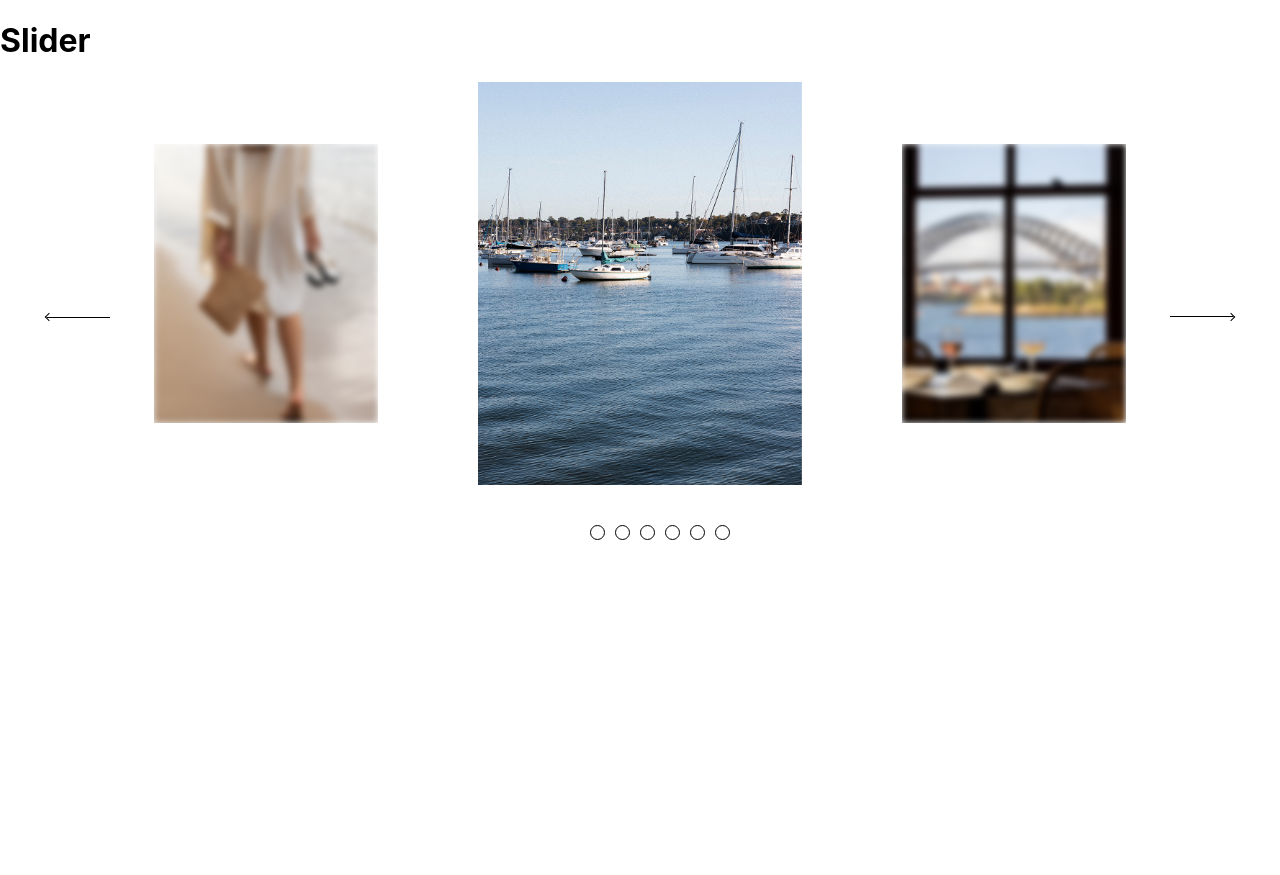
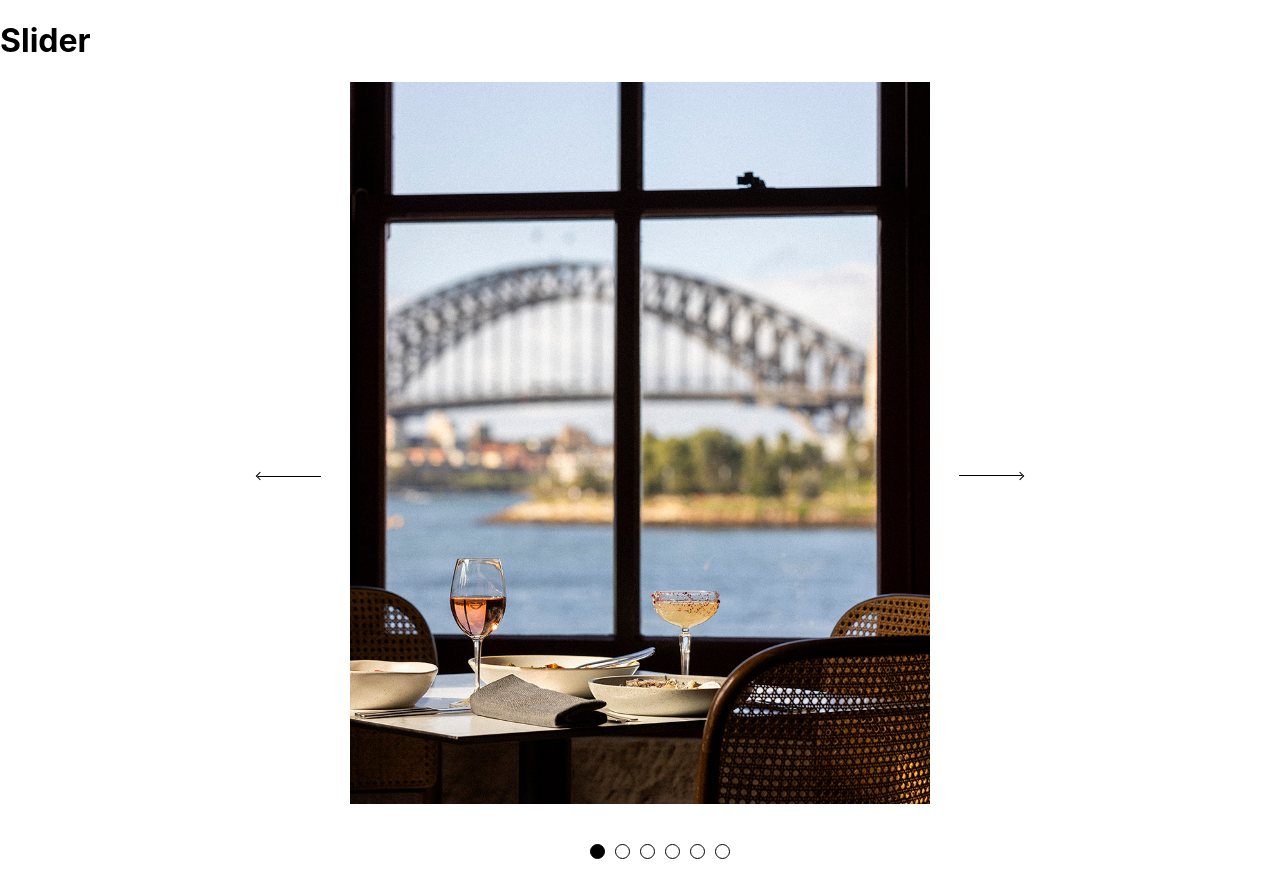
Before and after one commit to Bivektamu/fancySlider, a React (Create React App) app: page / in a window 1280 px wide. Before the commit the page ends 800 px from the top, so only its background shows below. Built offline with nearby package versions, Linux system fonts and the light colour scheme.

Commit message:
Control Navigation feauture done. Working on slide to show feature

```diff
--- a/src/App.js
+++ b/src/App.js
@@ -1,4 +1,3 @@
-import { useEffect, useRef, useState } from "react";
 import "./App.scss";
 
 
@@ -13,7 +12,7 @@ import FancySlider from "./component/FancySlider";
 
 function App() {
 
-  const [images, setImages] = useState([imgO, imgT, imgTh, imgF, imgFi, imgS])
+  const images = [imgO, imgT, imgTh, imgF, imgFi, imgS]
 
   return (
     <div className="App">
@@ -22,7 +21,7 @@ function App() {
       </header>
 
       <main>
-        <FancySlider images = {images} auto={true} timer={2000} transitionTime = {500} directionNav = {true} controlNav={true}  />
+        <FancySlider slideToShow={1} images = {images} auto={false} timer={2000} transitionTime = {500} directionNav = {true} controlNav={true}  />
       </main>
     </div>
   );
--- a/src/App.scss
+++ b/src/App.scss
@@ -5,10 +5,11 @@
 }
 
 #fancySlider {
-  padding-left: 12%;
-  padding-right: 12%;
+  padding-left: 110px;
+  padding-right: 110px;
   position: relative;
-
+  width: 800px;
+  margin: 0 auto;
   #wrapper {
     @include flex(center, space-between);
 
@@ -131,6 +132,23 @@
     }
   }
 
+  &.show_only_1 {
+    #wrapper > div {
+      width: 100%;
+      &#center {
+      padding-right: 0;
+      &:after {
+        display: none;
+      }
+      }
+      &#left, &#right {
+        display: none;
+        width: 0;
+        height: 0;
+      }
+    }
+  }
+
   .click_me {
     width: 66px;
     height: 14px;
@@ -210,6 +228,9 @@
           &:hover, &.active {
             background: black;
           }
+          &.active {
+            pointer-events: none;
+          }
         }
       }
     }
--- a/src/component/FancySlider.js
+++ b/src/component/FancySlider.js
@@ -10,10 +10,10 @@ const FancySlider = (props) => {
   const [leftSide, setLeftSide] = useState(null);
   const [counter, setCounter] = useState(0);
   const auto = props?.auto;
-  const directionNav = props?.directionNav
-  const controlNav = props?.controlNav
-  const [controller, setController] = useState(null)
-  const transitionTime = props.transitionTime? props.transitionTime : 500
+  const directionNav = props?.directionNav;
+  const controlNav = props?.controlNav;
+  const slideToShow = props?.slideToShow;
+  const transitionTime = props.transitionTime ? props.transitionTime : 500;
 
   useEffect(() => {
     if (!slider) {
@@ -23,8 +23,8 @@ const FancySlider = (props) => {
         initializeSlider();
       } else {
         if (auto) {
-          let c = counter
-          c=c+1
+          let c = counter;
+          c = c + 1;
 
           const sliderInterval = setInterval(() => {
             sliderLogic(c);
@@ -40,17 +40,18 @@ const FancySlider = (props) => {
     }
   }, [slider, stop, timer, leftSide, counter]);
 
+
+  ////////////////////////////////////////////////
   function initializeSlider() {
     let lS = document.createElement("div"),
       rightSide = document.createElement("div"),
       center = document.createElement("div"),
-      wrapper = document.createElement('div');
-
+      wrapper = document.createElement("div");
 
     // const newImgs = [l2, l1, ...images, f1, f2];
-    const newImgs = images
+    const newImgs = images;
 
-    wrapper.setAttribute('id', 'wrapper')
+    wrapper.setAttribute("id", "wrapper");
     lS.setAttribute("id", "left");
     center.setAttribute("id", "center");
     rightSide.setAttribute("id", "right");
@@ -71,11 +72,24 @@ const FancySlider = (props) => {
     rightSide.innerHTML = html;
 
     setImages(newImgs);
-    wrapper.appendChild(lS)
-    wrapper.appendChild(center)
-    wrapper.appendChild(rightSide)
+    wrapper.appendChild(lS);
+    wrapper.appendChild(center);
+    wrapper.appendChild(rightSide);
 
-    slider.prepend(wrapper)
+    slider.prepend(wrapper);
+
+    switch (slideToShow) {
+      case 1:
+        slider.classList.add('show_only_1')
+        break;
+
+      case 2:
+        slider.classList.add('show_only_2')
+        break;
+
+      default:
+        break;
+    }
 
     setLeftSide(lS);
 
@@ -91,14 +105,16 @@ const FancySlider = (props) => {
       ele.style.transitionDuration = `${timer}s`;
     });
 
-    if(controlNav) {
-      const controlWrapper = document.querySelector('.controlWrapper>ul')
-      setController(controlWrapper)
+    if (controlNav) {
+      let grabController = document.querySelector(
+        ".controlWrapper > ul > li:first-child > button"
+      );
+
+      grabController.classList.add("active");
+    }
   }
 
-  }
-
-
+  ////////////////////////////////////////////////
   const sliderLogic = (c) => {
     const halfLoad = slider.querySelector(".next.show");
 
@@ -106,34 +122,43 @@ const FancySlider = (props) => {
       return;
     }
 
+    let aa, b;
 
-      let aa, b
+    aa = c + 1;
+    b = aa + 1;
 
-      aa = c+1
-      b=aa+1
-
-      if(c===images.length - 2) {
-        b=0
-      }
-      else if(c === images.length - 1 ) {
-        aa = 0
-        b = 1
-      }
-      else if(c > images.length - 1 ) {
+    if (c === images.length - 2) {
+      b = 0;
+    } else if (c === images.length - 1) {
+      aa = 0;
+      b = 1;
+    } else if (c > images.length - 1) {
       c = 0;
 
-        aa = c+1
-        b=aa+1
-      }
-      else if(c < 0 ) {
+      aa = c + 1;
+      b = aa + 1;
+    } else if (c < 0) {
       c = images.length - 1;
-        aa = 0
-        b=aa+1
+      aa = 0;
+      b = aa + 1;
     }
 
+    if (controlNav) {
+      let grabController = document.querySelector(
+        ".controlWrapper > ul > li > button.active"
+      );
+      if (grabController) {
+        grabController.classList.remove("active");
+      }
 
-      setCounter(c)
+      grabController = document.querySelector(
+        `.controlWrapper > ul > li:nth-child(${c + 1})`
+      );
 
+      grabController.firstChild.classList.add("active");
+    }
+
+    setCounter(c);
 
     let leftSide = document.getElementById("left"),
       rightSide = document.getElementById("right"),
@@ -163,13 +188,10 @@ const FancySlider = (props) => {
 
     nextSlide.setAttribute("src", images[b]);
 
-
     let next = slider.querySelectorAll(".next"),
       current = slider.querySelectorAll(".current");
 
-
-
-      // setTimeout(() => {
+    setTimeout(() => {
       next.forEach((item) => {
         item.classList.add("show");
       });
@@ -191,14 +213,9 @@ const FancySlider = (props) => {
       hide.forEach((ele) => {
         ele.style.transitionDuration = `${transitionTime / 1000}s`;
       });
-      // }, 10);
-
-      if(controller) {
-        console.log(controller)
-      }
+    }, 1);
 
     setTimeout(() => {
-
       current.forEach((item) => {
         item.classList.add("next");
       });
@@ -230,27 +247,20 @@ const FancySlider = (props) => {
       hide.forEach((ele) => {
         ele.style.transitionDuration = `${transitionTime / 1000}s`;
       });
-
-
-
-      }, transitionTime*1.2);
-
-
-
+    }, transitionTime * 1.2);
   };
 
   ////////////////////////////////////////////////
   const onBtnClick = (e) => {
     setStop(true);
-    let c = counter
+    let c = counter;
 
     const classes = e.target.classList;
 
     classes.forEach((element) => {
       if (element === "right") {
         slider.classList.remove("reverse");
-        c= c+1
-
+        c = c + 1;
       } else if (element === "left") {
         slider.classList.add("reverse");
         c = c - 1;
@@ -260,52 +270,60 @@ const FancySlider = (props) => {
     sliderLogic(c);
 
     setTimeout(() => {
+        slider.classList.remove("reverse");
         setStop(false);
     }, transitionTime);
   };
 
   const controllerClicked = (e) => {
+    setStop(true);
 
-    const parentNode = e.target.parentNode.parentNode
-    const index = [].indexOf.call(parentNode.children, e.target.parentNode)
+    const parentNode = e.target.parentNode.parentNode;
+    const index = [].indexOf.call(parentNode.children, e.target.parentNode);
 
-    e.target.classList.add('active')
+    const c = counter
 
-    console.log(index)
-
-    setCounter(index)
-
-    const rightArrow = document.querySelector('.click_me.right')
-    rightArrow.click()
-
+    if(index < c) {
+      slider.classList.add("reverse");
     }
 
-  const controlNavWrapper =  (
+    sliderLogic(index);
+
+    setTimeout(() => {
+      setStop(false);
+      slider.classList.remove("reverse");
+
+    }, transitionTime);
+  };
+
+  const controlNavWrapper = (
     <div className="controlWrapper">
       <ul>
-        {images.map((item, index)=> <li key={index}><button onClick={(e)=>controllerClicked(e)}></button></li>)}
+        {images.map((item, index) => (
+          <li key={index}>
+            <button onClick={(e) => controllerClicked(e)}></button>
+          </li>
+        ))}
       </ul>
     </div>
-  )
+  );
 
   return (
     <div id="fancySlider" className="pb200 desk plr100" ref={sliderRef}>
-
-
-
       <button
-        className={directionNav==false? "click_me left hide" : "click_me left"}
+        className={
+          directionNav === false ? "click_me left hide" : "click_me left"
+        }
         onClick={(e) => onBtnClick(e)}
       ></button>
       <button
-        className={directionNav==false? "click_me right hide" : "click_me right"}
+        className={
+          directionNav === false ? "click_me right hide" : "click_me right"
+        }
         onClick={(e) => onBtnClick(e)}
       ></button>
 
-
       {controlNav && controlNavWrapper}
-
-
     </div>
   );
 };
```
Lines whose indentation alone changed are shown as unchanged.
